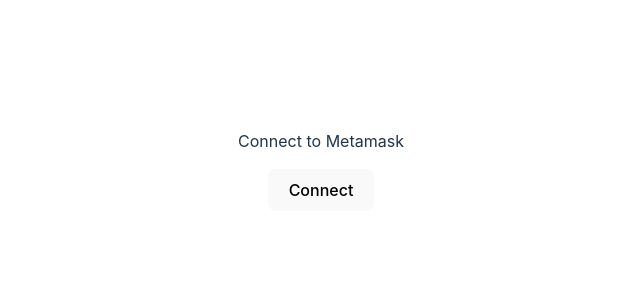
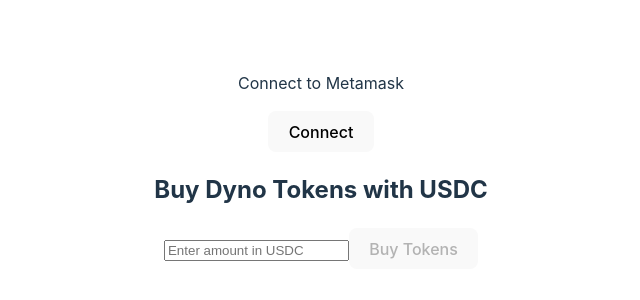
Before and after one commit to Tarunrao0/Dyno, a React (Vite) app in the folder client/: page / in a window 1280 px wide. Shown: the part 238-538 px from the top of the page, without its empty margins (319-959 px from the left). Built offline with nearby package versions, Linux system fonts and the light colour scheme.

Commit message:
buy && sell components

```diff
--- a/client/src/App.jsx
+++ b/client/src/App.jsx
@@ -1,10 +1,12 @@
 import ConnectWallet from "./components/ConnectWallet";
 import "./App.css";
+import BuyDyno from "./components/BuyDyno";
 
 function App() {
   return (
     <>
       <ConnectWallet />
+      <BuyDyno />
     </>
   );
 }
--- /dev/null
+++ b/client/src/components/BuyDyno.jsx
@@ -0,0 +1,162 @@
+import { ethers } from "ethers";
+import {
+  dynoBuyerAbi,
+  dynoBuyerAddress,
+  dynoTokenAbi,
+  dynoTokenAddress,
+  mockUsdcAbi,
+  mockUsdcAddress,
+  dynoPoolAbi,
+  dynoPoolAddress,
+} from "../constant/constant";
+import { useState } from "react";
+
+export default function BuyDyno() {
+  const [amount, setAmount] = useState("");
+  const [isLoading, setIsLoading] = useState(false);
+  const [transactionHash, setTransactionHash] = useState(null);
+  const [error, setError] = useState(null);
+
+  const handleInputChange = (e) => {
+    setAmount(e.target.value);
+  };
+
+  const buyTokens = async () => {
+    if (!window.ethereum) {
+      console.log("Please connect your wallet");
+      return;
+    }
+
+    setIsLoading(true);
+    setError(null);
+
+    try {
+      const provider = new ethers.providers.Web3Provider(window.ethereum);
+      await provider.send("eth_requestAccounts", []);
+      const signer = provider.getSigner();
+      const userAddress = await signer.getAddress();
+
+      const buyerContract = new ethers.Contract(
+        dynoBuyerAddress,
+        dynoBuyerAbi,
+        signer
+      );
+      const dynoTokenContract = new ethers.Contract(
+        dynoTokenAddress,
+        dynoTokenAbi,
+        signer
+      );
+      const mockUsdcContract = new ethers.Contract(
+        mockUsdcAddress,
+        mockUsdcAbi,
+        signer
+      );
+
+      const parsedAmount = ethers.utils.parseUnits(amount, 6);
+
+      // USDC approval (user -> pool)
+      const user_to_pool_allowance = await mockUsdcContract.allowance(
+        userAddress,
+        dynoPoolAddress
+      );
+      if (user_to_pool_allowance.lt(parsedAmount)) {
+        const user_to_pool_approveTx = await mockUsdcContract.approve(
+          dynoPoolAddress,
+          parsedAmount
+        );
+        await user_to_pool_approveTx.wait();
+        console.log("USDC approval successful (user -> pool 💸)");
+      }
+
+      // Dyno approval (pool -> user)
+      const pool_to_user_allowance = await dynoTokenContract.allowance(
+        dynoPoolAddress,
+        userAddress
+      );
+      if (pool_to_user_allowance.lt(parsedAmount)) {
+        const pool_to_user_approveTx = await dynoTokenContract.approve(
+          userAddress,
+          parsedAmount
+        );
+        await pool_to_user_approveTx.wait();
+        console.log("Dyno approval successful (pool -> user 💸)");
+      }
+
+      // USDC approval (user -> buyer)
+      const user_to_buyer_allowance = await mockUsdcContract.allowance(
+        userAddress,
+        dynoBuyerAddress
+      );
+      if (user_to_buyer_allowance.lt(parsedAmount)) {
+        const user_to_buyer_approveTx = await mockUsdcContract.approve(
+          dynoBuyerAddress,
+          parsedAmount
+        );
+        await user_to_buyer_approveTx.wait();
+        console.log("USDC approval successful (user -> buyer 💸)");
+      }
+
+      // Dyno approval (pool -> buyer)
+      const pool_to_buyer_allowance = await dynoTokenContract.allowance(
+        dynoPoolAddress,
+        dynoBuyerAddress
+      );
+      if (pool_to_buyer_allowance.lt(parsedAmount)) {
+        const pool_to_buyer_approveTx = await dynoTokenContract.approve(
+          dynoBuyerAddress,
+          parsedAmount
+        );
+        await pool_to_buyer_approveTx.wait();
+        console.log("Dyno approval successful (pool -> buyer 💸)");
+      }
+
+      // Buy Dyno Tokens
+      const tx = await buyerContract.buyDynoTokens(parsedAmount, {
+        gasLimit: ethers.BigNumber.from("300000"), // Adjust gas limit
+        gasPrice: await provider.getGasPrice(), // Get current gas price
+      });
+
+      setTransactionHash(tx.hash);
+      console.log("Transaction sent:", tx.hash);
+
+      await tx.wait();
+      console.log("Transaction mined:", tx.hash);
+    } catch (error) {
+      console.error("Error buying tokens:", error);
+      setError(error.message);
+    } finally {
+      setIsLoading(false);
+    }
+  };
+
+  return (
+    <div>
+      <h2>Buy Dyno Tokens with USDC</h2>
+      <input
+        type="number"
+        value={amount}
+        onChange={handleInputChange}
+        placeholder="Enter amount in USDC"
+        min="0"
+        step="any"
+        disabled={isLoading}
+      />
+      <button onClick={buyTokens} disabled={isLoading || !amount}>
+        {isLoading ? "Processing..." : "Buy Tokens"}
+      </button>
+      {transactionHash && (
+        <p>
+          Transaction sent:{" "}
+          <a
+            href={`https://etherscan.io/tx/${transactionHash}`}
+            target="_blank"
+            rel="noopener noreferrer"
+          >
+            {transactionHash}
+          </a>
+        </p>
+      )}
+      {error && <p style={{ color: "red" }}>Error: {error}</p>}
+    </div>
+  );
+}
```
Also changed, not shown: client/src/components/SellDyno.jsx (added, +162 -0 lines).
